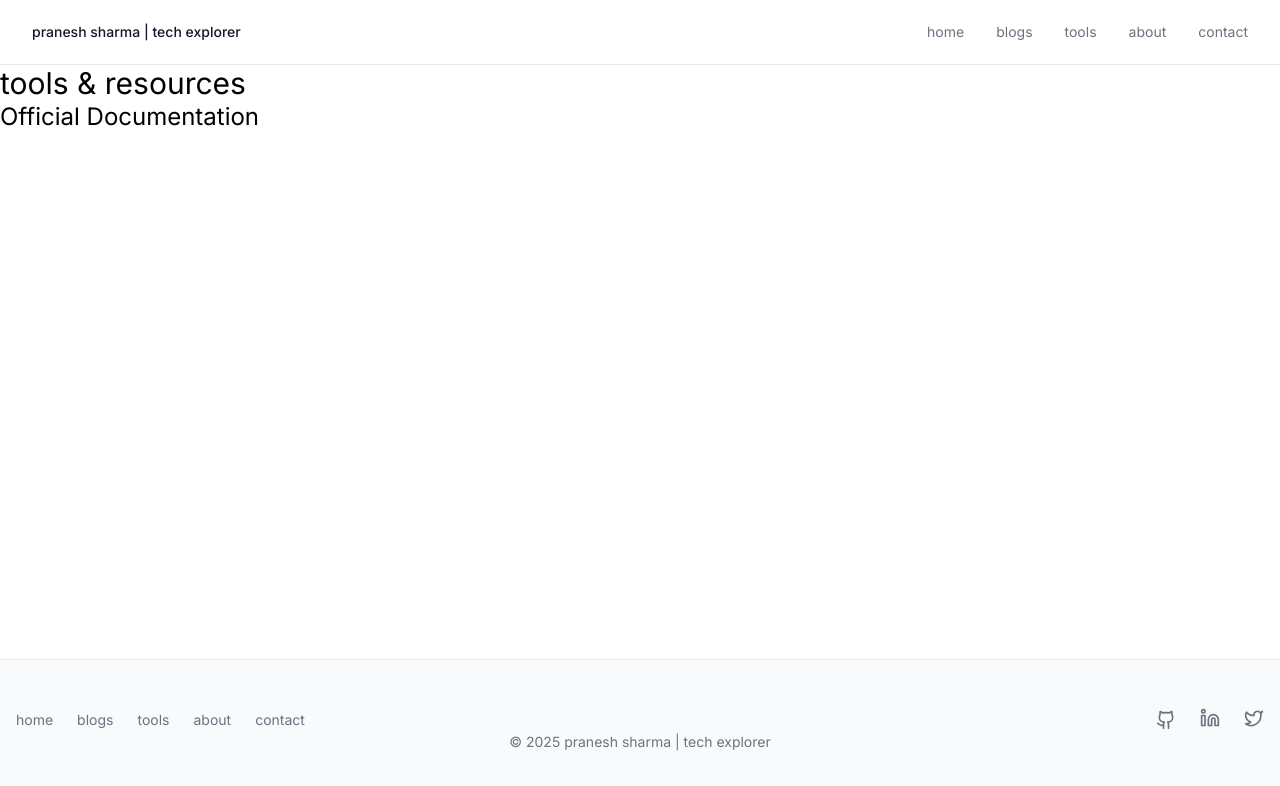
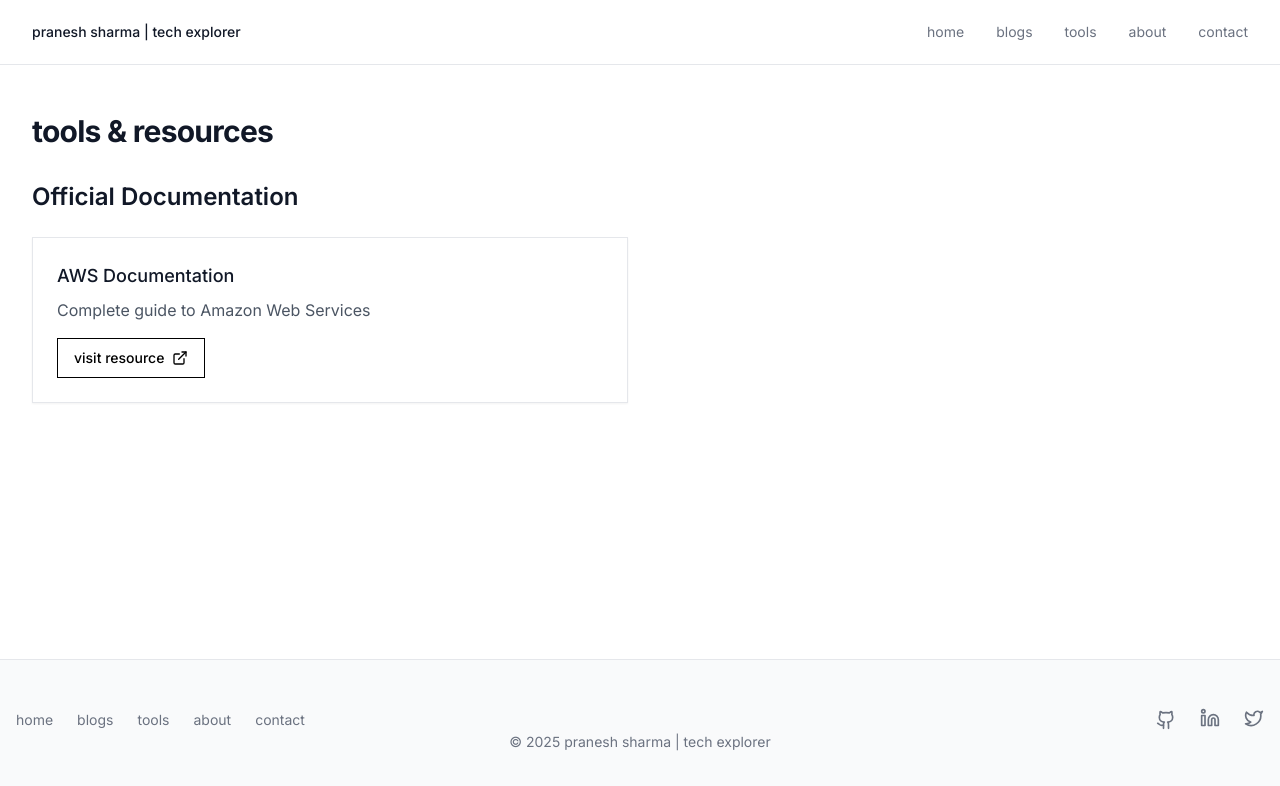
Before and after one commit to praneshsharma10/blog_greyscale, a Next.js app: page /tools in a window 1280 px wide. Shown: the top 786 px of the page. Built offline with nearby package versions, Linux system fonts and the light colour scheme.

Commit message:
tools basic structure

```diff
--- a/app/tools/page.tsx
+++ b/app/tools/page.tsx
@@ -1,3 +1,7 @@
+import { Card } from '@/components/ui/card'
+import { Button } from '@/components/ui/button'
+import { ExternalLink } from 'lucide-react'
+
 
 const resources = [
     {
@@ -15,8 +19,8 @@ const resources = [
 
     export default function ToolsPage() {
         return (
-          <div className="mx-auto">
-            <h1 className="text-3xl ">
+          <div className="mx-auto max-w-7xl px-6 py-12 lg:px-8">
+            <h1 className="text-3xl font-bold tracking-tight text-gray-900 mb-8">
               tools & resources
             </h1>
 
@@ -24,11 +28,26 @@ const resources = [
               {resources.map((section) => (
 
                 <div key={section.category}>
-                  <h2 className="text-2xl ">
+                  <h2 className="text-2xl font-semibold text-gray-900 mb-6">
                     {section.category}
                   </h2>
 
-
+                  <div className="grid gap-6 md:grid-cols-2">
+                    {section.items.map((item) => (
+                        <Card key={item.title} className="p-6">
+                        <h3 className="text-lg font-medium text-gray-900 mb-2">
+                            {item.title}
+                        </h3>
+                        <p className="text-gray-600 mb-4">{item.description}</p>
+                            <Button variant="outline" asChild>
+                                <a href={item.url} target="_blank" rel="noopener noreferrer" className="inline-flex items-center gap-2">
+                                    visit resource
+                                <ExternalLink className="h-4 w-4" />
+                                </a>
+                            </Button>
+                        </Card>
+                    ))}
+                  </div>
 
 
 
```
Also changed, not shown: 1 other file (tests, documents, lock files or other folders).
